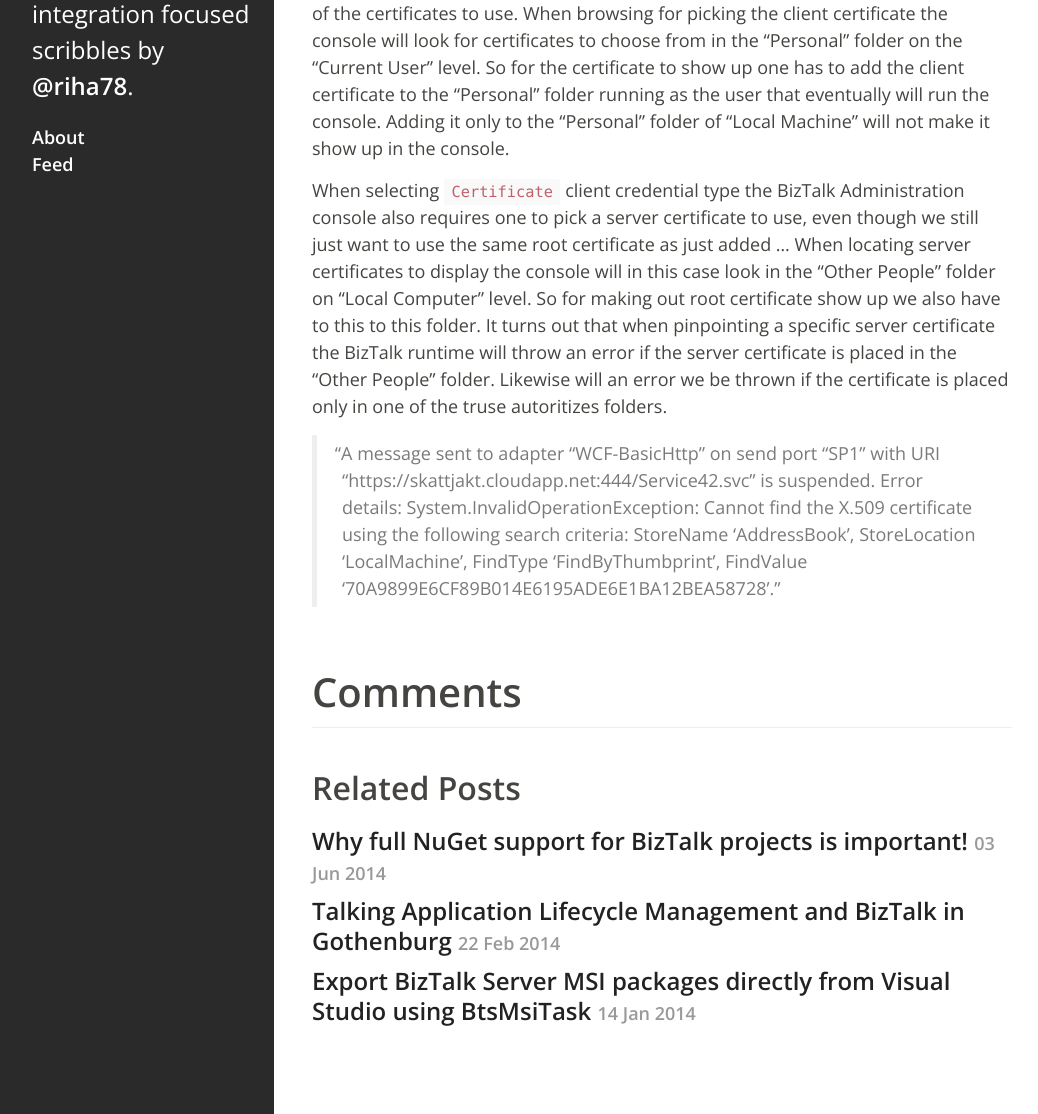
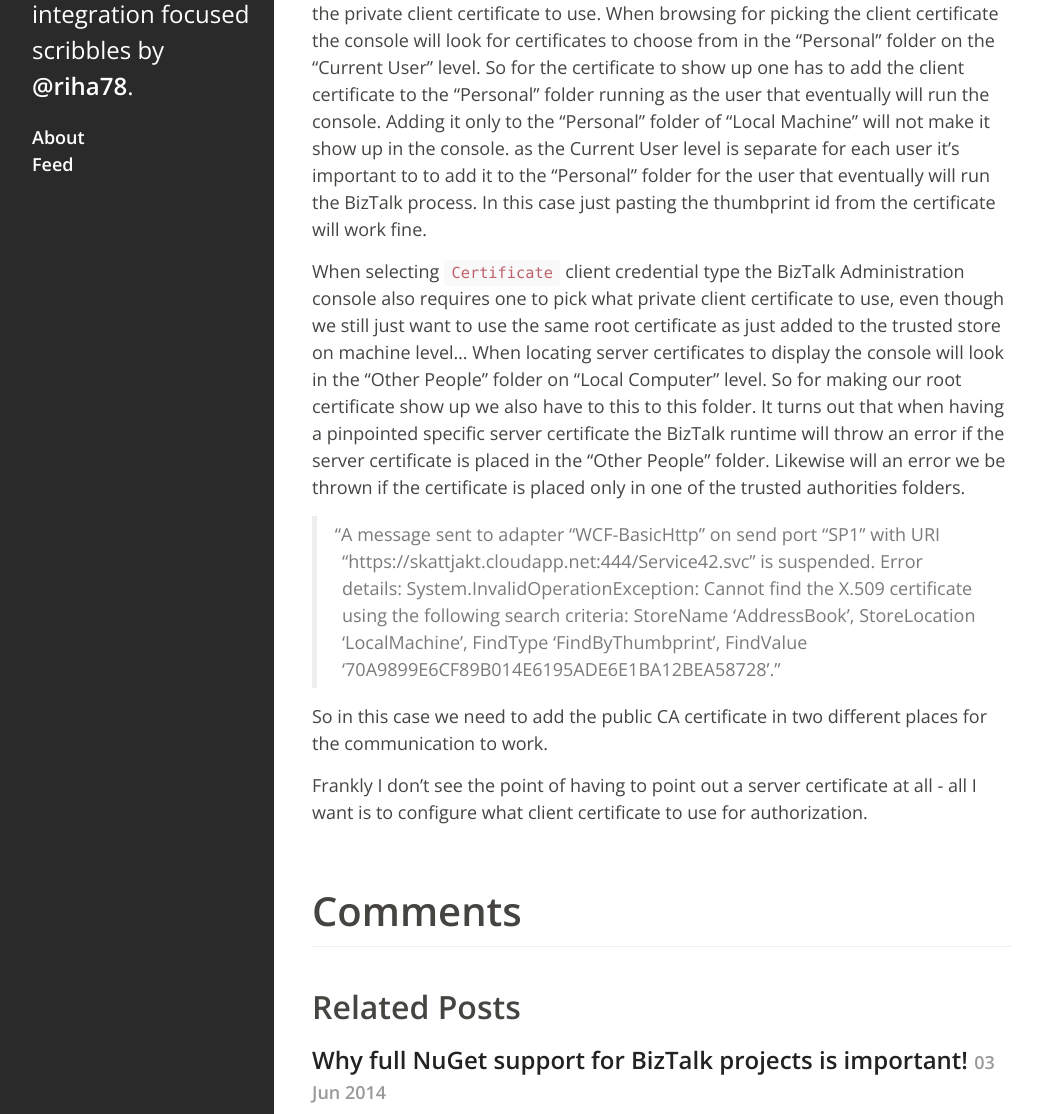
Before and after one commit to riha/riha.github.io, a Jekyll site: the page built from _posts/2014-08-28-getting-digital-certificates-right-in-biztalk-using-a- third-party-root-certificate-and-wcf-basichttp.md, in a window 1280 px wide and 1400 px high, scrolled down 3504 px. Shown: the part 286-1400 px from the top of the window, without its empty margins (8-1046 px from the left). Built offline with Jekyll 4.4.1, drawn with Linux system fonts in a browser that asks for light colours; Markdown is read by kramdown in place of the engine named in the settings; comment, search, counter and statistics services are not loaded; some of the changed text lies outside the part shown.

Commit message:
Minor text changes

```diff
--- a/_posts/2014-08-28-getting-digital-certificates-right-in-biztalk-using-a- third-party-root-certificate-and-wcf-basichttp.md
+++ b/_posts/2014-08-28-getting-digital-certificates-right-in-biztalk-using-a- third-party-root-certificate-and-wcf-basichttp.md
@@ -4,15 +4,15 @@
 title: "Getting digital certificates right in BizTalk using a third party root certificate in combination with client certificate security and WCF BasicHttp"
 ---
 
-Digital certificates and asymmetric security is notoriously hard to get right in a Windows environment. Getting it right in a _BizTalk context_ isn't exatlly easier.
+Digital certificates and asymmetric security is notoriously hard to get right in a Windows environment. Getting it right in a _BizTalk context_ isn't exactly easier.
 
 In this scenario a BizTalk Server act as a client and communicates with a service over https. The service also uses a client certificate for client authentication.
 
-![presentation1](https://cloud.githubusercontent.com/assets/1317734/4082243/e3123c2e-2eef-11e4-9218-3ec8b31c041e.png)
+![Flow](https://cloud.githubusercontent.com/assets/1317734/4082243/e3123c2e-2eef-11e4-9218-3ec8b31c041e.png)
 
 ## Long story short ##
 
-Third party root certificates always needs to be places under "Third-Party Root Certifation Authorities" or directly under the "Trusted Root Certifaction Authorities" folder on Local Machine level. When however also configuring the WCF-BasicHttp adapter to also use client certificate aturization the BizTalk administration requires the thumbnail id of a specifik server certificate (in addition to the client certificate thumbnail). **This makes the runtime also look for the for the public certifiates under Trusted People folder and causes and error if we don't _also_ place it that folder.**
+Third party root certificates always needs to be places under "Third-Party Root Certification Authorities" or directly under the "Trusted Root Certification Authorities" folder on Local Machine level. When however also configuring the "WCF-BasicHttp" adapter to also use client certificate authorization the BizTalk administration requires the thumbnail id of a specific server certificate (in addition to the client certificate thumbnail). This makes the runtime also look for the for the public certificates under "Trusted People" folder and **causes an error if we don't _also_ place it that folder.**
 
 ## Server certificate ##
 
@@ -51,9 +51,13 @@
 As the server however required a client certificate for authorization I reconfigured the send port to use `Certificate` as client credential type.
 ![3](https://cloud.githubusercontent.com/assets/1317734/4076354/713ca4c6-2eb9-11e4-8293-ed462b550fdc.png)
 
-The BizTalk Administration Console then also requires one to enter the thumbprint of the certificates to use. When browsing for picking the client certificate the console will look for certificates to choose from in the "Personal" folder on the "Current User" level. So for the certificate to show up one has to add the client certificate to the "Personal" folder running as the user that eventually will run the console. Adding it only to the "Personal" folder of "Local Machine" will not make it show up in the console.
+The BizTalk Administration Console then requires one to enter the thumbprint of the private client certificate to use. When browsing for picking the client certificate the console will look for certificates to choose from in the "Personal" folder on the "Current User" level. So for the certificate to show up one has to add the client certificate to the "Personal" folder running as the user that eventually will run the console. Adding it only to the "Personal" folder of "Local Machine" will not make it show up in the console. as the Current User level is separate for each user it's important to to add it to the "Personal" folder for the user that eventually will run the BizTalk process. In this case just pasting the thumbprint id from the certificate will work fine.
 
-When selecting `Certificate` client credential type the BizTalk Administration console also requires one to pick a server certificate to use, even though we still just want to use the same root certificate as just added ... When locating server certificates to display the console will in this case look in the "Other People" folder on "Local Computer" level. So for making out root certificate show up we also have to this to this folder. It turns out that when pinpointing a specific server certificate the BizTalk runtime will throw an error if the server certificate is placed in the "Other People" folder. Likewise will an error we be thrown if the certificate is placed only in one of the truse autoritizes folders.
+When selecting `Certificate` client credential type the BizTalk Administration console also requires one to pick what private client certificate to use, even though we still just want to use the same root certificate as just added to the trusted store on machine level... When locating server certificates to display the console will look in the "Other People" folder on "Local Computer" level. So for making our root certificate show up we also have to this to this folder. It turns out that when having a pinpointed specific server certificate the BizTalk runtime will throw an error if the server certificate is placed in the "Other People" folder. Likewise will an error we be thrown if the certificate is placed only in one of the trusted authorities folders.
 
 > A message sent to adapter "WCF-BasicHttp" on send port "SP1" with URI "https://skattjakt.cloudapp.net:444/Service42.svc" is suspended.
 >  Error details: System.InvalidOperationException: Cannot find the X.509 certificate using the following search criteria: StoreName 'AddressBook', StoreLocation 'LocalMachine', FindType 'FindByThumbprint', FindValue '70A9899E6CF89B014E6195ADE6E1BA12BEA58728'.
+
+So in this case we need to add the public CA certificate in two different places for the communication to work.
+
+Frankly I don't see the point of having to point out a server certificate at all - all I want is to configure what client certificate to use for authorization.
```
